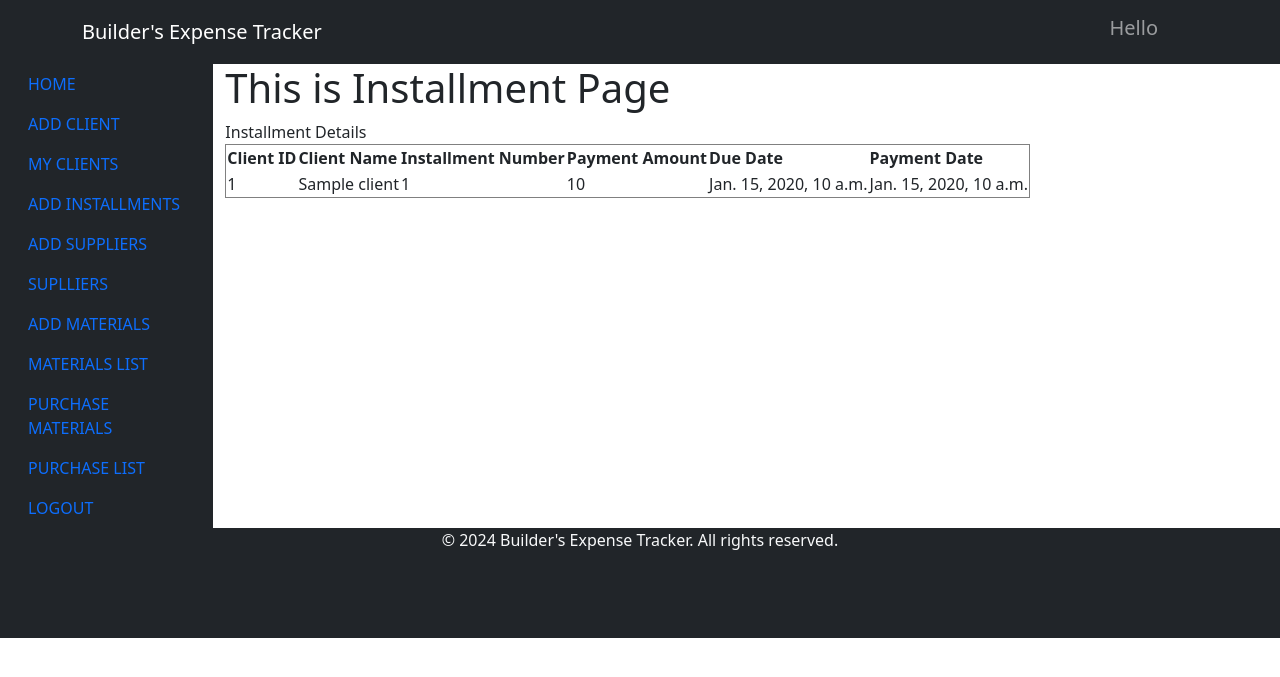
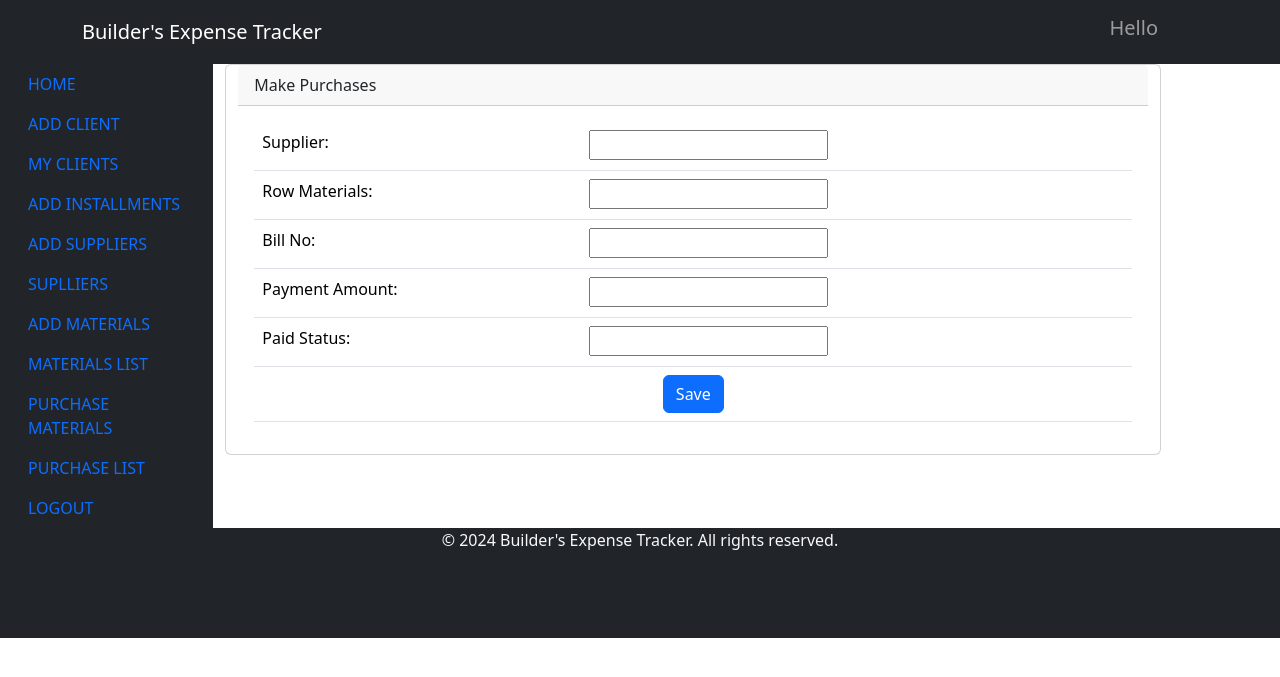
Before and after one commit to kiran-saju/expense, a Django app: template templates/STAFF/purchase_details_form.html in a window 1280 px wide. Shown: the top 677 px of the page. Run offline with Django 3.2, Linux system fonts and the light colour scheme; the template is opened without the code that fills it: most values are stand-ins (such as "Sample title", 1, 10 or a date in 2020); form fields are guessed from the names that the template uses; some libraries are stand-ins or nearby versions.

Commit message:
Update purchase_details_form.html

```diff
--- a/templates/STAFF/purchase_details_form.html
+++ b/templates/STAFF/purchase_details_form.html
@@ -2,44 +2,53 @@
 
 {% block title %}Dashboard{% endblock %}
 
-
-
 {% block content %}
-
-
-
+<div class="container">
+    <div class="row justify-content-center">
         {% if messages %}
-    <ul class="messages">
+        <div class="alert alert-info" role="alert">
+            <ul class="list-unstyled mb-0">
                 {% for message in messages %}
                 <li{% if message.tags %} class="{{ message.tags }}"{% endif %}>{{ message }}</li>
                 {% endfor %}
             </ul>
+        </div>
         {% endif %}
-
-    <h1>This is Installment Page</h1>
-    <table border="1" border-collapse:collapse;>
+        <div class="card">
+            <div class="card-header">Make Purchases</div>
+            <div class="card-body">
+                <table class="table">
+                    <form class="form-container" method="post">
+                        {% csrf_token %}
+                        <tbody>
                             <tr>
-            <thead>Installment Details</thead>
-            <th>Client ID</th>
-            <th>Client Name</th>
-            <th>Installment Number</th>
-            <th>Payment Amount</th>
-            <th>Due Date</th>
-            <th>Payment Date</th>
+                                <td><label for="id_supplier" class="form-label">Supplier:</label></td>
+                                <td>{{ form.supplier }}</td>
                             </tr>
-        <tbody>
-            {% for i in installment %}
                             <tr>
-                <td>{{i.id}}</td>
-                <td>{{i.client}}</td>
-                <td>{{i.installment_number}}</td>
-                <td>{{i.payment_amount}}</td>
-                <td>{{i.due_date}}</td>
-                <td>{{i.payment_date}}</td>
+                                <td><label for="id_row_materials" class="form-label">Row Materials:</label></td>
+                                <td>{{ form.items }}</td>
                             </tr>
-            {% endfor %}
+                            <tr>
+                                <td><label for="id_quantity" class="form-label">Bill No:</label></td>
+                                <td>{{ form.billno }}</td>
+                            </tr>
+                            <tr>
+                                <td><label for="id_payment_amount" class="form-label">Payment Amount:</label></td>
+                                <td>{{ form.payment_amount }}</td>
+                            </tr>
+                            <tr>
+                                <td><label for="id_paid_status" class="form-label">Paid Status:</label></td>
+                                <td>{{ form.paid_status }}</td>
+                            </tr>
+                            <tr>
+                                <td colspan="2" style="text-align: center;"><button class="btn btn-primary" type="submit">Save</button></td>
+                            </tr>
                         </tbody>
+                    </form>
                 </table>
-
-
+            </div>
+        </div>
+    </div>
+</div>
 {% endblock %}
```
Lines whose indentation alone changed are shown as unchanged.
